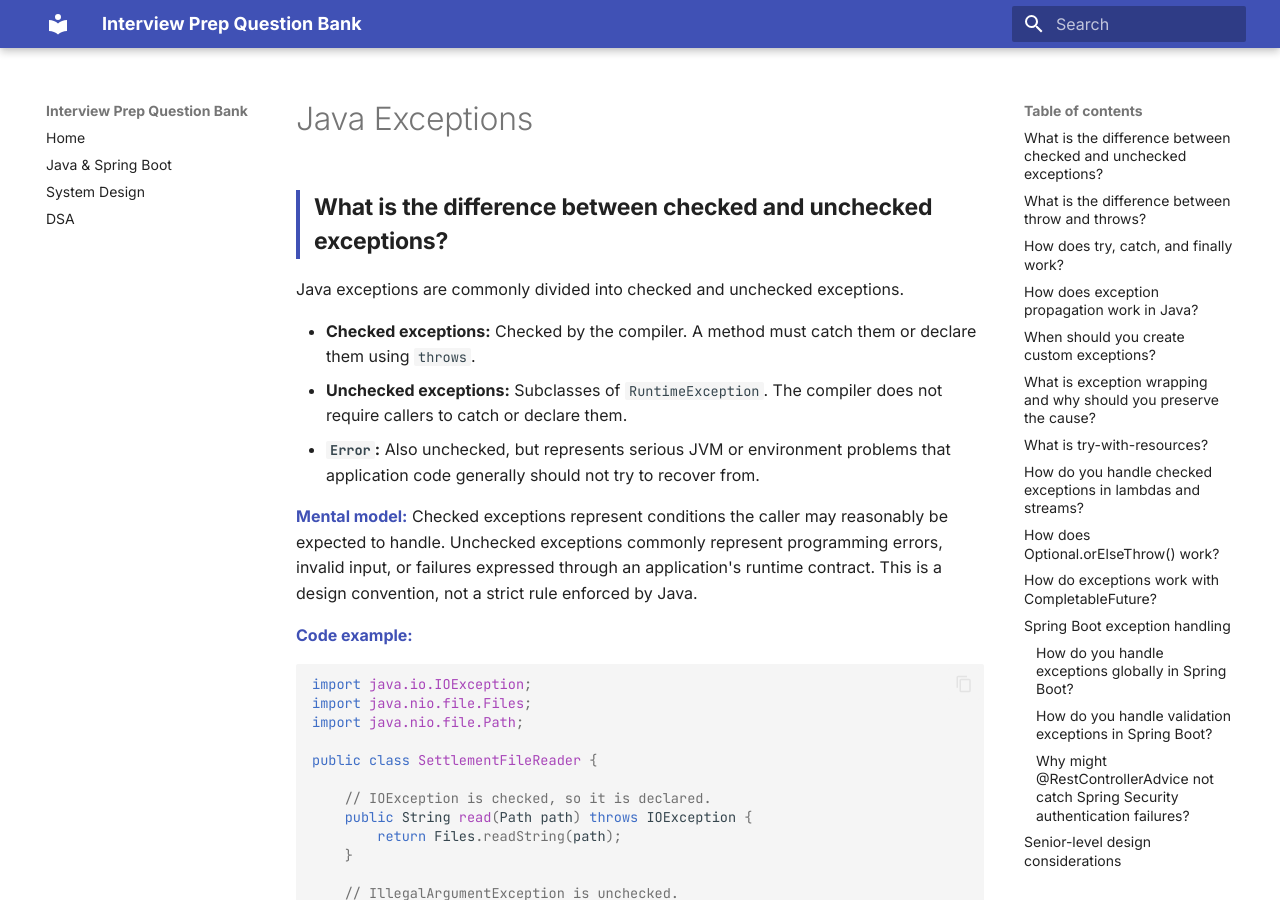
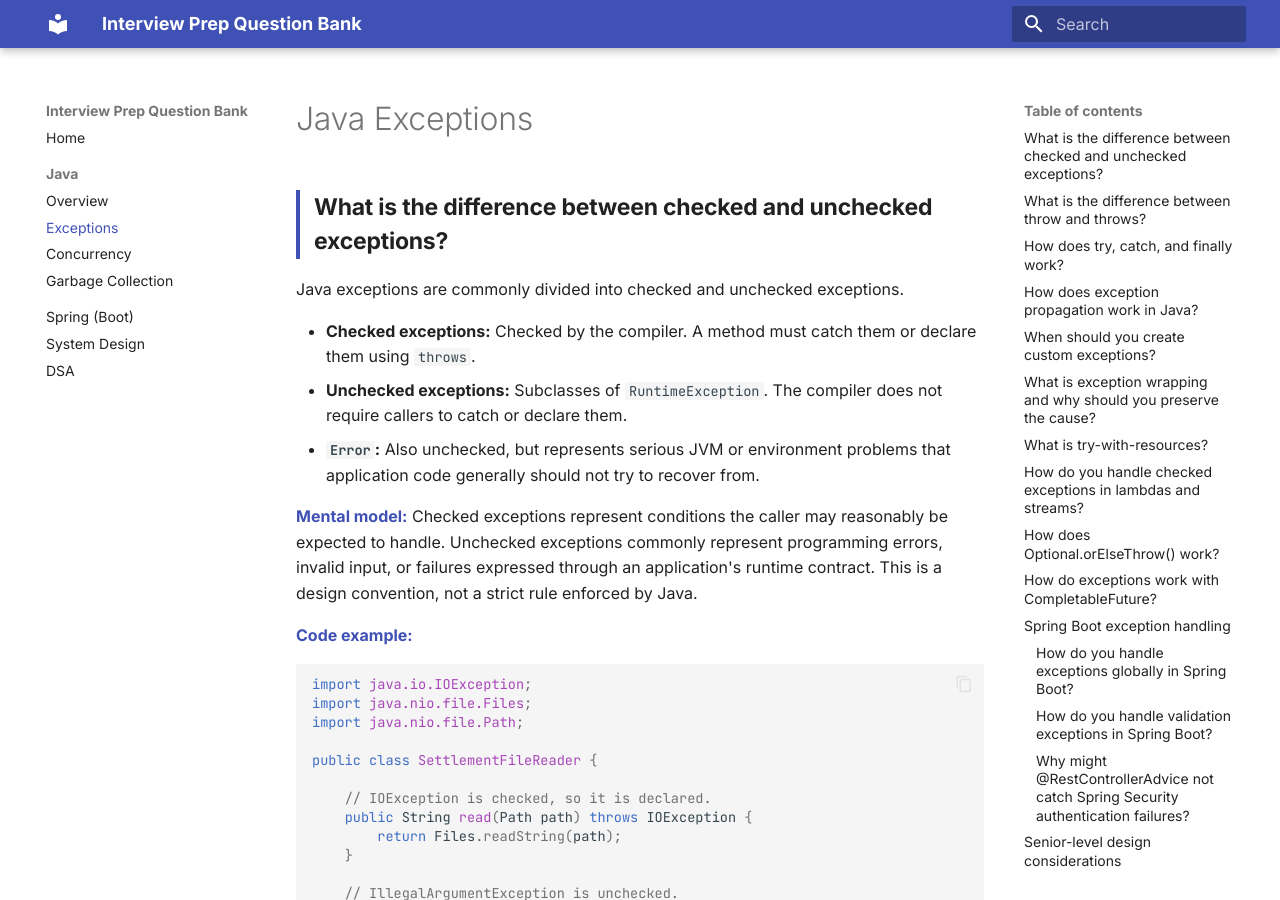
Before and after one commit to vivianmichael/interview-prep, an MkDocs documentation site: the page built from docs/java-exceptions.md, in a window 1280 px wide and 900 px high. Built offline with MkDocs 1.6.1 and Material for MkDocs 9.7.7, drawn with Linux system fonts in a browser that asks for light colours.

Commit message:
fix formatting

```diff
--- a/mkdocs.yml
+++ b/mkdocs.yml
@@ -29,6 +29,11 @@ markdown_extensions:
 
 nav:
   - Home: index.md
-  - Java & Spring Boot: java-spring.md
+  - Java:
+      - Overview: java.md
+      - Exceptions: java-exceptions.md
+      - Concurrency: java-concurrency.md
+      - Garbage Collection: java-gc.md
+  - Spring (Boot): spring.md
   - System Design: system-design.md
   - DSA: dsa.md
```
Also changed, not shown: 1 other file.
